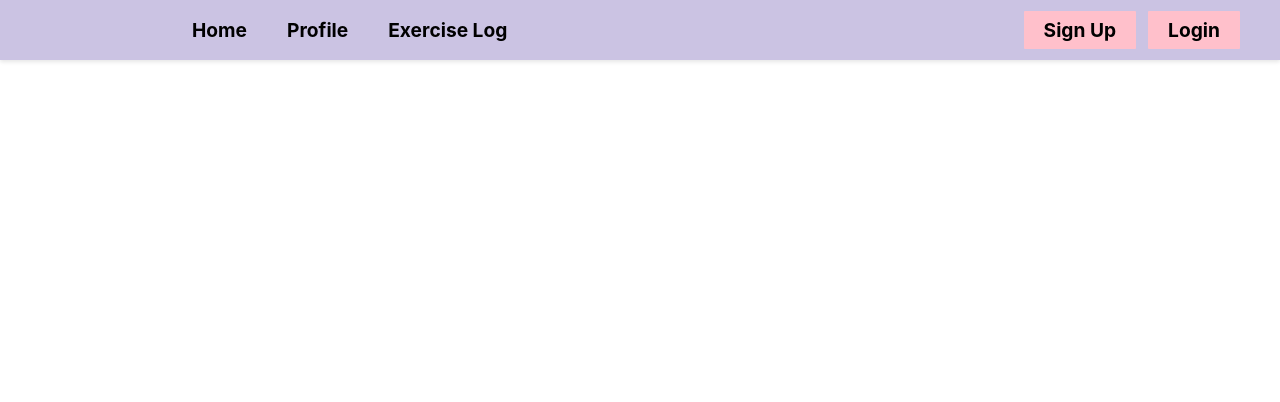
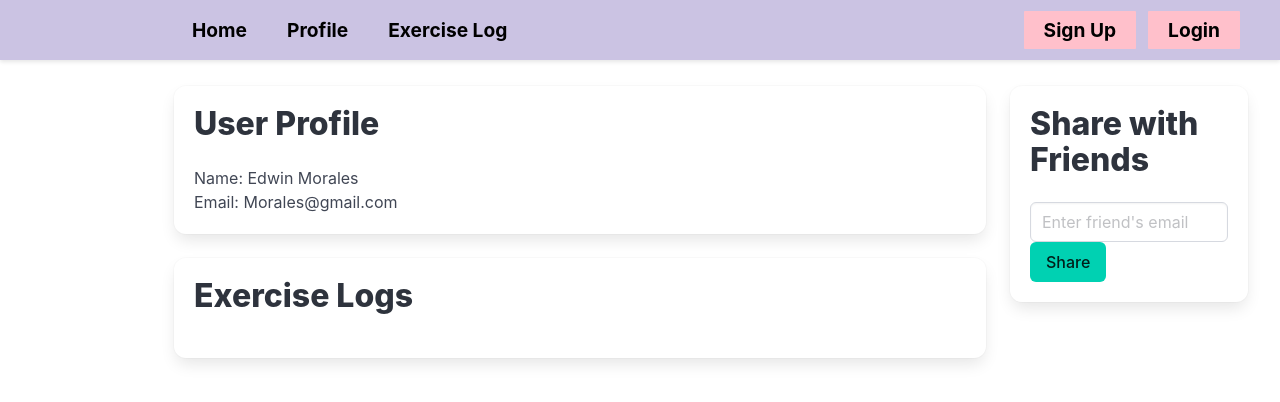
Before and after one commit to EdwinOMG/WebFinal2024, a Vue app in the folder Client/: page /ProfileView in a window 1280 px wide. Shown: the top 402 px of the page. Built offline with nearby package versions, Linux system fonts and the light colour scheme.

Commit message:
basic dashboard added

```diff
--- /dev/null
+++ b/Client/src/components/DashBoard.vue
@@ -0,0 +1,39 @@
+<script setup lang="ts"></script>
+
+<template>
+  <div class="container is-fullheight">
+    <div class="columns is-fullheight">
+      <div class="column is-three-quarters">
+        <div class="box profilebox">
+          <h2 class="title">User Profile</h2>
+          <p>Name: Edwin Morales</p>
+          <p>Email: Morales@gmail.com</p>
+        </div>
+        <div class="box logbox">
+          <h2 class="title">Exercise Logs</h2>
+          <ul></ul>
+        </div>
+      </div>
+      <div class="column">
+        <div class="box">
+          <h2 class="title">Share with Friends</h2>
+          <input type="text" placeholder="Enter friend's email" class="input" />
+          <button class="button is-primary">Share</button>
+        </div>
+      </div>
+    </div>
+  </div>
+</template>
+
+<style scoped>
+.container.is-fullheight {
+  height: 80vh;
+  width: 80vw;
+}
+.profilebox {
+  margin-left: -50px;
+}
+.logbox {
+  margin-left: -50px;
+}
+</style>
--- a/Client/src/pages/ProfileView.vue
+++ b/Client/src/pages/ProfileView.vue
@@ -1,7 +1,11 @@
-<script setup lang="ts"></script>
+<script setup lang="ts">
+import DashBoard from '@/components/DashBoard.vue'
+</script>
 
 <template>
-  <div></div>
+  <div>
+    <DashBoard />
+  </div>
 </template>
 
 <style scoped></style>
```
